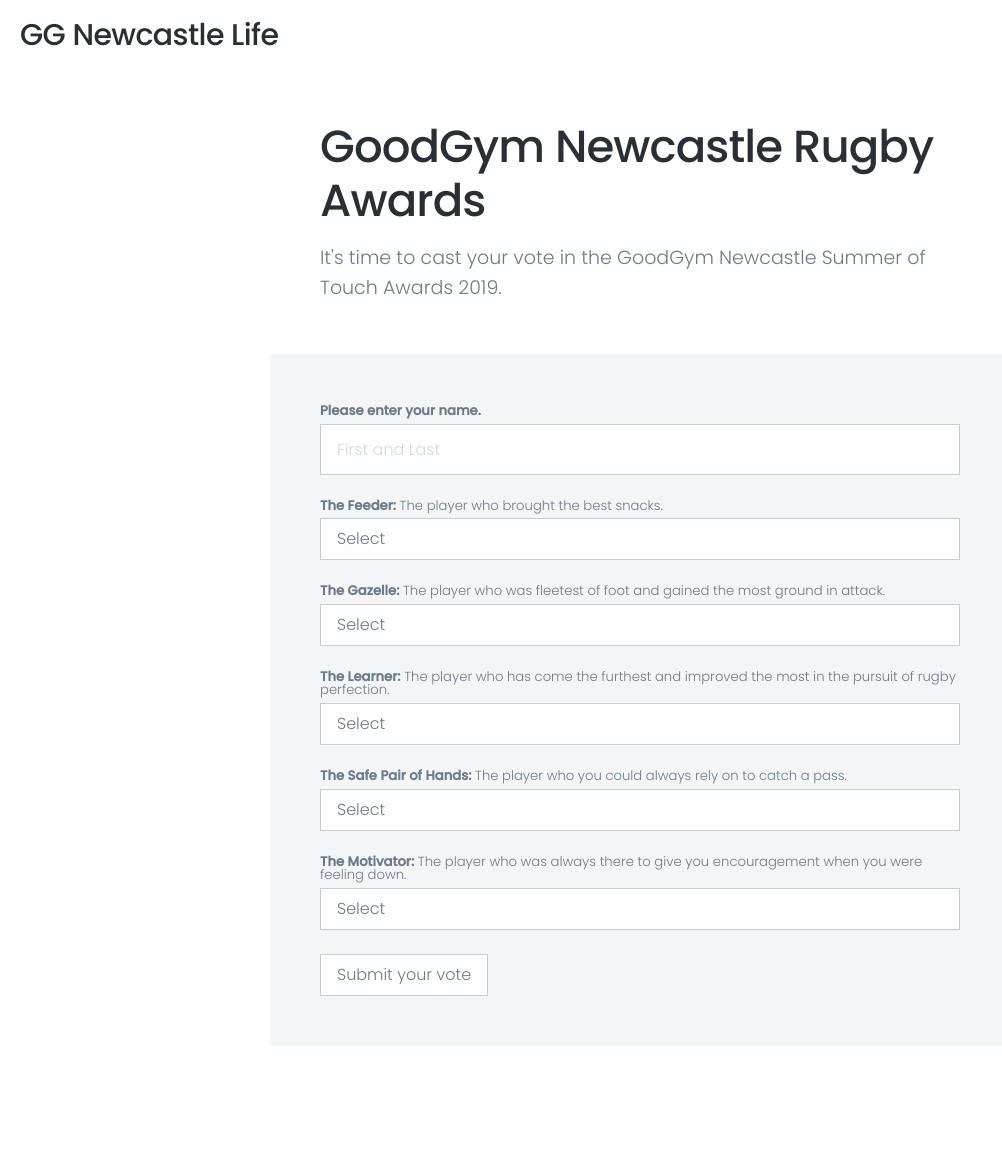
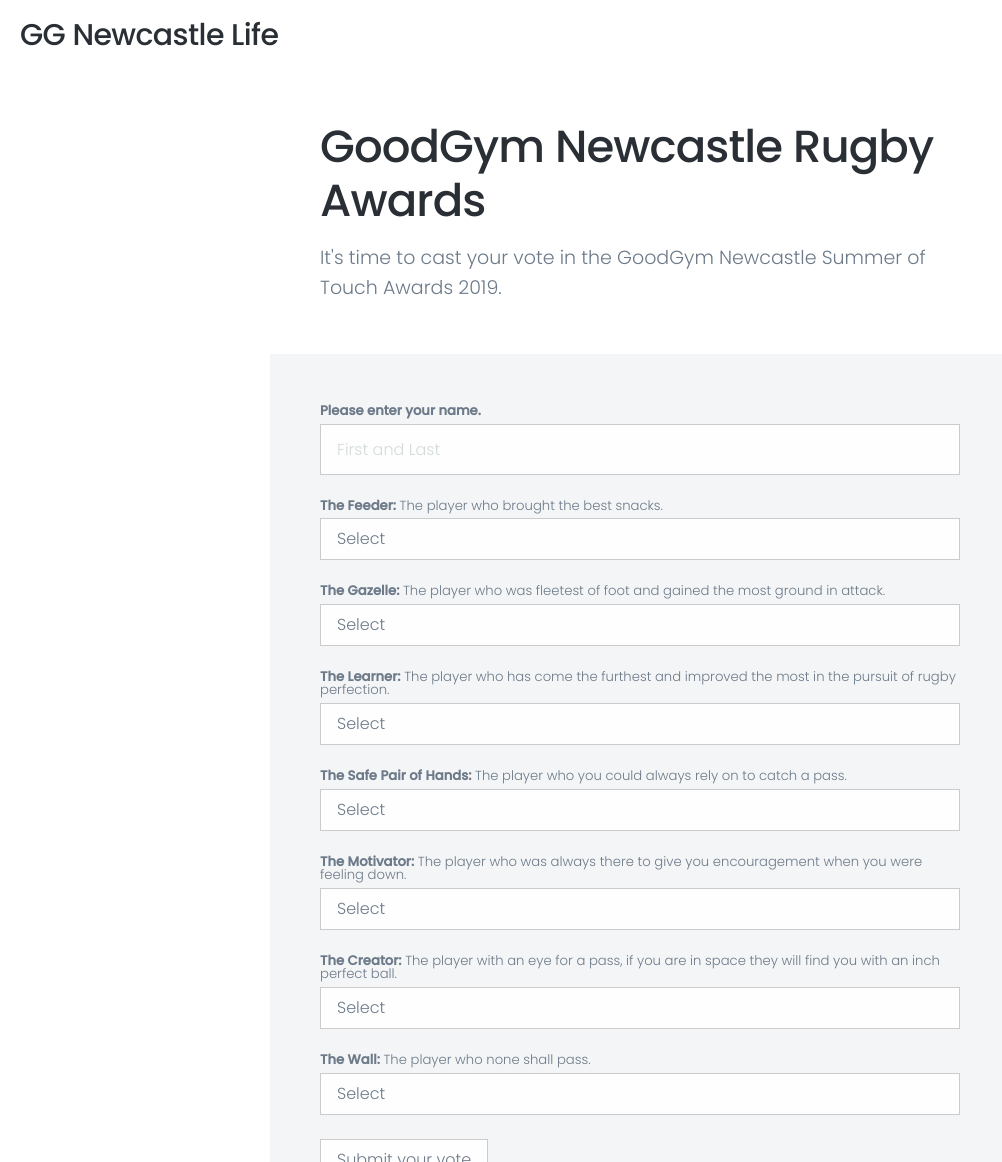
Before and after one commit to AndRobs/AndRobs.github.io, a Jekyll site: the page built from _pages/Vote.md, in a window 1280 px wide, cut to the strip 0-1162 px from the top of the page. Shown: the whole strip, without its empty margins (0-1002 px from the left). Built offline with Jekyll 4.4.1, drawn with Linux system fonts in a browser that asks for light colours; nearby versions of some CDN libraries.

Commit message:
adding categories

```diff
--- a/_includes/RugbyVote.html
+++ b/_includes/RugbyVote.html
@@ -85,6 +85,46 @@
 			  </select>
 			<label for="Encourage"><strong>The Motivator:</strong> The player who was always there to give you encouragement when you were feeling down.</label>
 			  <select name="Encourage" id="Encourage" Safe="">
+				  <option>Select</option>
+				  <option value="Andrew">Andrew</option>
+				  <option value="Simon">Simon</option>
+				  <option value="Siobhan">Siobhan</option>
+				  <option value="Kate">Kate</option>
+				  <option value="Nick">Nick</option>
+				  <option value="Lauren">Lauren</option>
+				  <option value="Abi">Abi</option>
+				  <option value="Emma">Emma</option>
+				  <option value="Jon">Jon</option>
+				  <option value="Jonny">Jonny</option>
+				  <option value="Miranda">Miranda</option>
+				  <option value="Hannah">Hannah</option>
+				  <option value="Michael">Michael</option>
+				  <option value="Evan">Evan</option>
+				  <option value="Dan">Dan</option>
+				  <option value="Amy">Amy</option>
+			  </select>
+			  <label for="creator"><strong>The Creator:</strong> The player with an eye for a pass, if you are in space they will find you with an inch perfect ball.</label>
+			  <select name="creator" id="creator" Safe="">
+				  <option>Select</option>
+				  <option value="Andrew">Andrew</option>
+				  <option value="Simon">Simon</option>
+				  <option value="Siobhan">Siobhan</option>
+				  <option value="Kate">Kate</option>
+				  <option value="Nick">Nick</option>
+				  <option value="Lauren">Lauren</option>
+				  <option value="Abi">Abi</option>
+				  <option value="Emma">Emma</option>
+				  <option value="Jon">Jon</option>
+				  <option value="Jonny">Jonny</option>
+				  <option value="Miranda">Miranda</option>
+				  <option value="Hannah">Hannah</option>
+				  <option value="Michael">Michael</option>
+				  <option value="Evan">Evan</option>
+				  <option value="Dan">Dan</option>
+				  <option value="Amy">Amy</option>
+			  </select>
+			  <label for="Wall"><strong>The Wall:</strong> The player who none shall pass. </label>
+			  <select name="Wall" id="Wall" Safe="">
 				  <option>Select</option>
 				  <option value="Andrew">Andrew</option>
 				  <option value="Simon">Simon</option>
```
Also changed, not shown: 3 other files.
